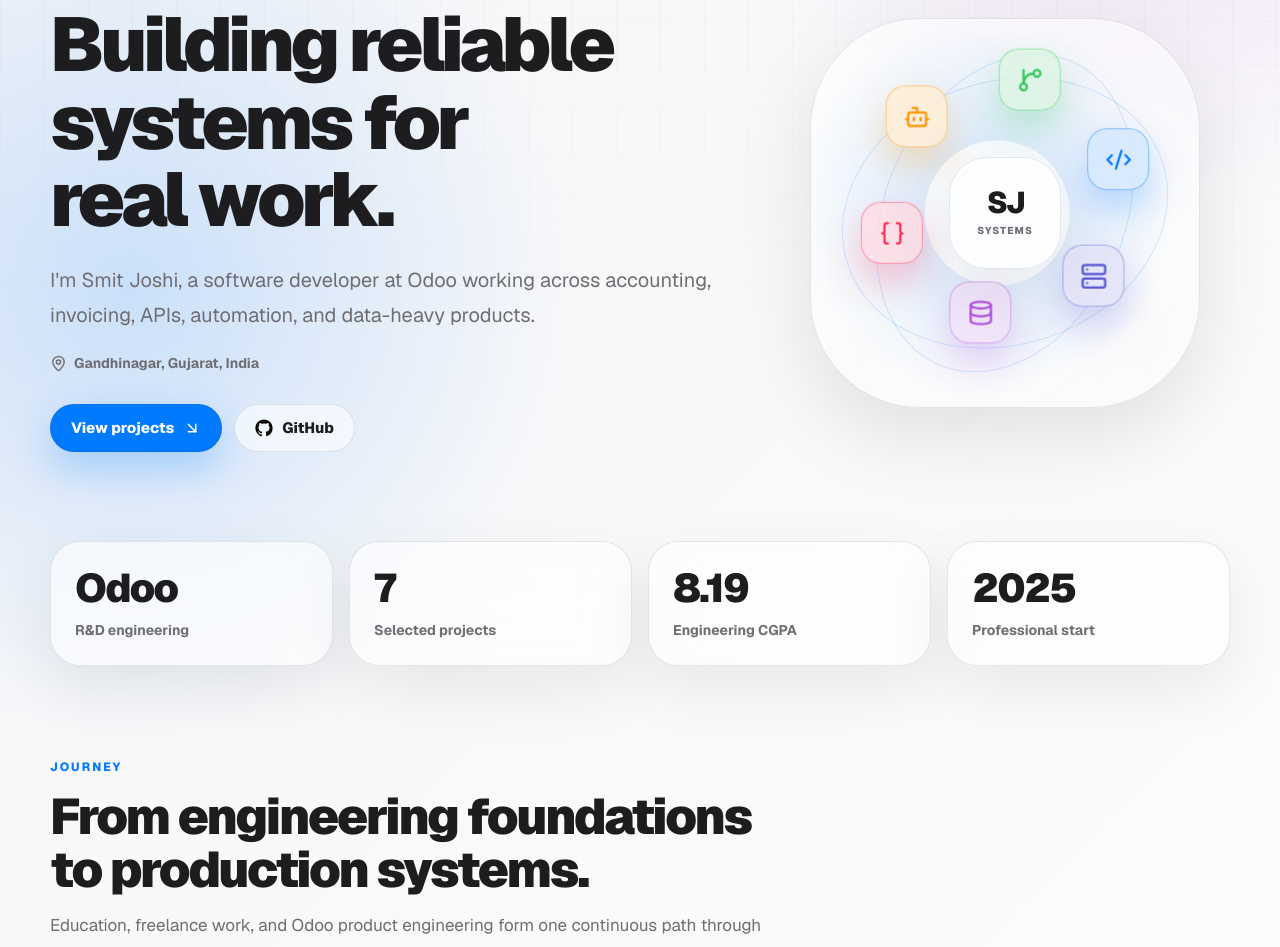
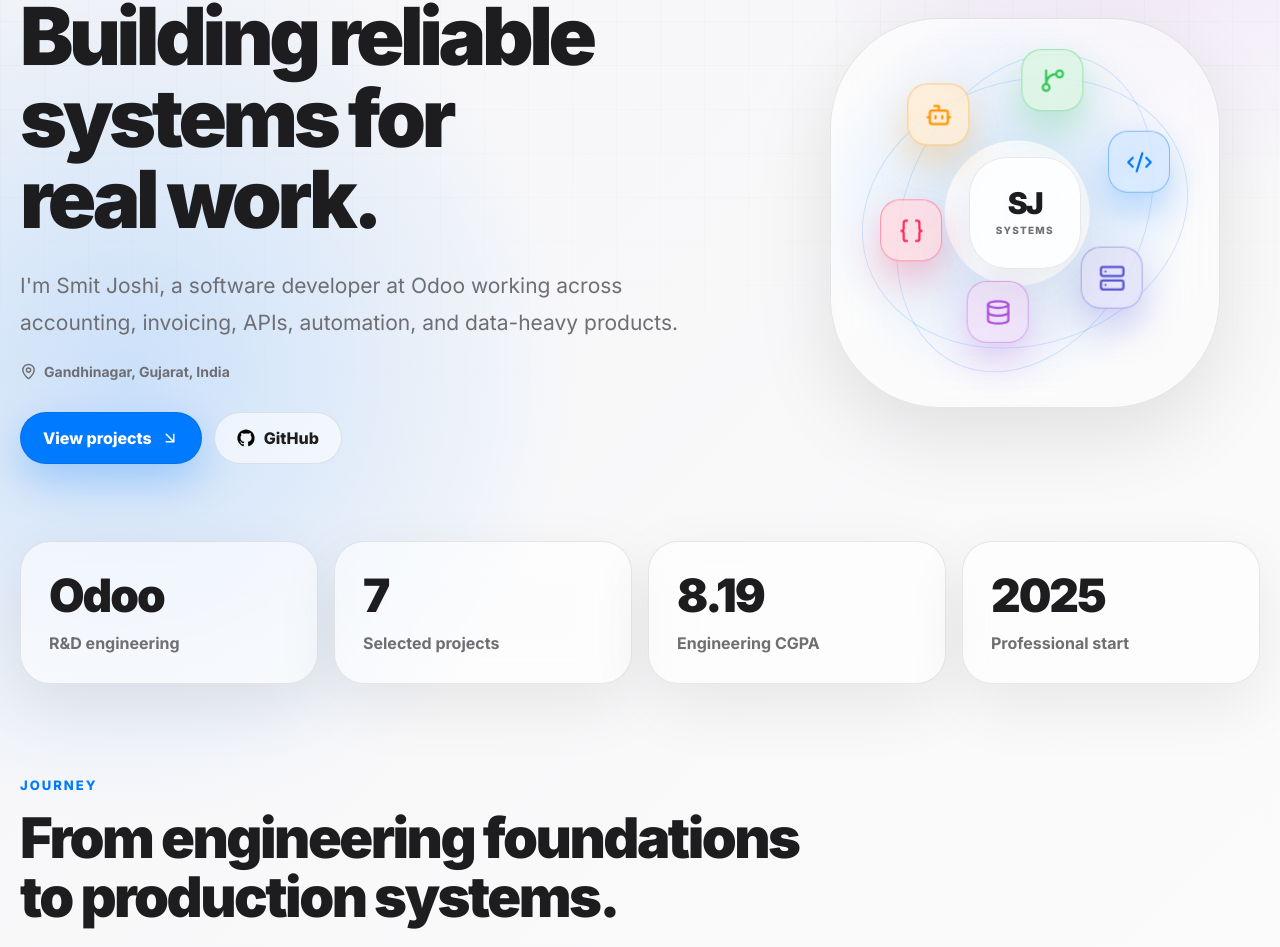
Before and after one commit to smitzo/Smit-Portfolio, a Next.js app: page / in a window 1280 px wide. Shown: the part 199-1146 px from the top of the page. Built offline with nearby package versions, Linux system fonts and the light colour scheme; no server answers.

Commit message:
Scale portfolio typography and cards

```diff
--- a/app/globals.css
+++ b/app/globals.css
@@ -114,7 +114,7 @@
 }
 
 .site-shell {
-  width: min(1180px, calc(100% - 32px));
+  width: min(1240px, calc(100% - 40px));
   margin: 0 auto;
   padding: 44px 0 36px;
 }
@@ -128,7 +128,7 @@
 }
 
 .wordmark {
-  font-size: 17px;
+  font-size: 18px;
   font-weight: 850;
   letter-spacing: -0.03em;
 }
@@ -142,7 +142,7 @@
 
 .nav-link {
   color: var(--muted);
-  font-size: 14px;
+  font-size: 15px;
   font-weight: 650;
   transition: color 180ms ease;
 }
@@ -203,8 +203,8 @@
 
 .hero {
   display: grid;
-  grid-template-columns: minmax(0, 1.08fr) minmax(330px, 0.72fr);
-  gap: 56px;
+  grid-template-columns: minmax(0, 1.08fr) minmax(360px, 0.72fr);
+  gap: 64px;
   align-items: center;
   min-height: 620px;
 }
@@ -216,16 +216,16 @@
 .eyebrow {
   margin: 0 0 14px;
   color: var(--blue);
-  font-size: 12px;
+  font-size: 13px;
   font-weight: 800;
   letter-spacing: 2px;
   text-transform: uppercase;
 }
 
 .hero h1 {
-  max-width: 760px;
-  margin-bottom: 24px;
-  font-size: clamp(52px, 6.4vw, 76px);
+  max-width: 800px;
+  margin-bottom: 28px;
+  font-size: clamp(58px, 6.4vw, 80px);
   font-weight: 900;
   letter-spacing: -0.055em;
   line-height: 1.02;
@@ -236,7 +236,7 @@
   max-width: 690px;
   margin-bottom: 20px;
   color: var(--muted);
-  font-size: 20px;
+  font-size: 21px;
   line-height: 1.75;
 }
 
@@ -260,14 +260,14 @@
 
 .button {
   display: inline-flex;
-  min-height: 48px;
-  padding: 0 20px;
+  min-height: 52px;
+  padding: 0 22px;
   border: 1px solid var(--line);
   border-radius: 999px;
   align-items: center;
   justify-content: center;
   gap: 9px;
-  font-size: 15px;
+  font-size: 16px;
   font-weight: 800;
   transition: transform 180ms ease, box-shadow 180ms ease, background 180ms ease;
 }
@@ -457,7 +457,7 @@
 }
 
 .stats div {
-  padding: 24px;
+  padding: 28px;
 }
 
 .stats strong,
@@ -467,7 +467,7 @@
 
 .stats strong {
   margin-bottom: 10px;
-  font-size: 40px;
+  font-size: 46px;
   font-weight: 850;
   letter-spacing: -0.045em;
   line-height: 1.1;
@@ -475,7 +475,7 @@
 
 .stats span {
   color: var(--muted);
-  font-size: 14px;
+  font-size: 16px;
   font-weight: 700;
 }
 
@@ -485,14 +485,14 @@
 }
 
 .section-heading {
-  max-width: 760px;
-  margin-bottom: 32px;
+  max-width: 820px;
+  margin-bottom: 38px;
 }
 
 .section-heading h2,
 .about h2 {
   margin-bottom: 14px;
-  font-size: clamp(38px, 4.5vw, 50px);
+  font-size: clamp(44px, 4.7vw, 56px);
   font-weight: 850;
   letter-spacing: -0.045em;
   line-height: 1.06;
@@ -502,7 +502,7 @@
 .section-heading-split > p,
 .about-copy {
   color: var(--muted);
-  font-size: 17px;
+  font-size: 18px;
   line-height: 1.8;
 }
 
@@ -580,7 +580,7 @@
 .project-card h3,
 .journey-card h3 {
   margin-bottom: 14px;
-  font-size: 28px;
+  font-size: 32px;
   font-weight: 850;
   letter-spacing: -0.035em;
   line-height: 1.12;
@@ -590,13 +590,13 @@
 .journey-summary {
   margin-bottom: 20px;
   color: var(--muted);
-  font-size: 15px;
+  font-size: 16px;
   line-height: 1.75;
 }
 
 .highlight-list {
   display: grid;
-  gap: 10px;
+  gap: 12px;
   margin-bottom: 24px;
 }
 
@@ -604,7 +604,7 @@
   position: relative;
   padding-left: 18px;
   color: var(--muted);
-  font-size: 14px;
+  font-size: 15px;
   line-height: 1.6;
 }
 
@@ -626,20 +626,20 @@
   align-items: center;
   margin-top: auto;
   color: color-mix(in srgb, var(--accent), var(--ink) 20%);
-  font-size: 14px;
+  font-size: 15px;
   font-weight: 800;
 }
 
 .project-grid {
   display: grid;
-  grid-template-columns: repeat(3, minmax(0, 1fr));
-  gap: 18px;
+  grid-template-columns: repeat(2, minmax(0, 1fr));
+  gap: 22px;
 }
 
 .project-card {
-  min-height: 430px;
-  padding: 24px;
-  border-radius: 34px;
+  min-height: 480px;
+  padding: 30px;
+  border-radius: 36px;
 }
 
 .project-card-featured {
@@ -647,13 +647,13 @@
 }
 
 .project-card-top {
-  margin-bottom: 28px;
+  margin-bottom: 32px;
 }
 
 .project-icon {
-  width: 62px;
-  height: 62px;
-  border-radius: 20px;
+  width: 70px;
+  height: 70px;
+  border-radius: 22px;
 }
 
 .status-chip {
@@ -695,7 +695,7 @@
 .project-subtitle {
   margin: -5px 0 14px;
   color: color-mix(in srgb, var(--accent), var(--ink) 28%);
-  font-size: 14px;
+  font-size: 16px;
   font-weight: 850;
 }
 
@@ -715,12 +715,12 @@
 .tag-list li,
 .coursework-list li,
 .stack-list li {
-  padding: 7px 10px;
+  padding: 8px 11px;
   border: 1px solid transparent;
   border-radius: 999px;
   color: color-mix(in srgb, var(--accent, var(--blue)), var(--ink) 26%);
   background: color-mix(in srgb, var(--accent, var(--blue)), transparent 89%);
-  font-size: 12px;
+  font-size: 13px;
   font-weight: 750;
 }
 
@@ -730,14 +730,14 @@
 
 .project-link {
   display: inline-flex;
-  min-height: 40px;
-  padding: 0 14px;
+  min-height: 44px;
+  padding: 0 16px;
   border-radius: 999px;
   align-items: center;
   gap: 7px;
   color: #fff;
   background: color-mix(in srgb, var(--accent), var(--blue) 42%);
-  font-size: 13px;
+  font-size: 14px;
   font-weight: 850;
   transition: transform 180ms ease;
 }
@@ -838,7 +838,7 @@
 .journey-card {
   position: relative;
   min-width: 0;
-  padding: 28px;
+  padding: 32px;
   overflow: hidden;
   border: 1px solid var(--line);
   border-radius: 34px;
@@ -875,7 +875,7 @@
 
 .journey-org {
   color: color-mix(in srgb, var(--accent), var(--ink) 28%);
-  font-size: 14px;
+  font-size: 15px;
   font-weight: 850;
 }
 
@@ -890,26 +890,26 @@
 
 .stack-grid {
   display: grid;
-  grid-template-columns: repeat(5, minmax(0, 1fr));
-  gap: 14px;
+  grid-template-columns: repeat(3, minmax(0, 1fr));
+  gap: 18px;
 }
 
 .stack-card {
-  min-height: 260px;
-  padding: 22px;
-  border-radius: 28px;
+  min-height: 320px;
+  padding: 28px;
+  border-radius: 32px;
 }
 
 .stack-icon {
-  width: 50px;
-  height: 50px;
-  margin-bottom: 24px;
-  border-radius: 16px;
+  width: 58px;
+  height: 58px;
+  margin-bottom: 28px;
+  border-radius: 18px;
 }
 
 .stack-card h3 {
-  margin-bottom: 16px;
-  font-size: 19px;
+  margin-bottom: 20px;
+  font-size: 24px;
   letter-spacing: -0.025em;
 }
 
@@ -918,8 +918,8 @@
 }
 
 .stack-list li {
-  padding: 6px 8px;
-  font-size: 11px;
+  padding: 8px 10px;
+  font-size: 13px;
 }
 
 .about {
@@ -1010,7 +1010,7 @@
   }
 
   .stack-grid {
-    grid-template-columns: repeat(3, minmax(0, 1fr));
+    grid-template-columns: repeat(2, minmax(0, 1fr));
   }
 
   .about {
@@ -1025,7 +1025,7 @@
 
 @media (max-width: 720px) {
   .site-shell {
-    width: min(100% - 22px, 620px);
+    width: min(100% - 24px, 620px);
     padding-top: 22px;
   }
 
@@ -1052,11 +1052,11 @@
   }
 
   .hero h1 {
-    font-size: clamp(44px, 14vw, 62px);
+    font-size: clamp(46px, 14vw, 64px);
   }
 
   .hero-intro {
-    font-size: 17px;
+    font-size: 18px;
     line-height: 1.7;
   }
 
@@ -1093,6 +1093,7 @@
 
   .project-card {
     min-height: 0;
+    padding: 26px;
   }
 
   .about {
@@ -1128,7 +1129,7 @@
   }
 
   .journey-card {
-    padding: 22px;
+    padding: 24px;
     border-radius: 26px;
   }
 
@@ -1139,7 +1140,16 @@
   }
 
   .journey-card h3 {
-    font-size: 24px;
+    font-size: 27px;
+  }
+
+  .project-card h3 {
+    font-size: 28px;
+  }
+
+  .stack-card {
+    min-height: 0;
+    padding: 26px;
   }
 
   .project-actions .project-link,
--- a/app/layout.js
+++ b/app/layout.js
@@ -1,7 +1,7 @@
-import { Geist } from "next/font/google";
+import { Inter } from "next/font/google";
 import "./globals.css";
 
-const geist = Geist({
+const inter = Inter({
   subsets: ["latin"],
   display: "swap"
 });
@@ -36,7 +36,7 @@
           }}
         />
       </head>
-      <body className={geist.className}>{children}</body>
+      <body className={inter.className}>{children}</body>
     </html>
   );
 }
```
